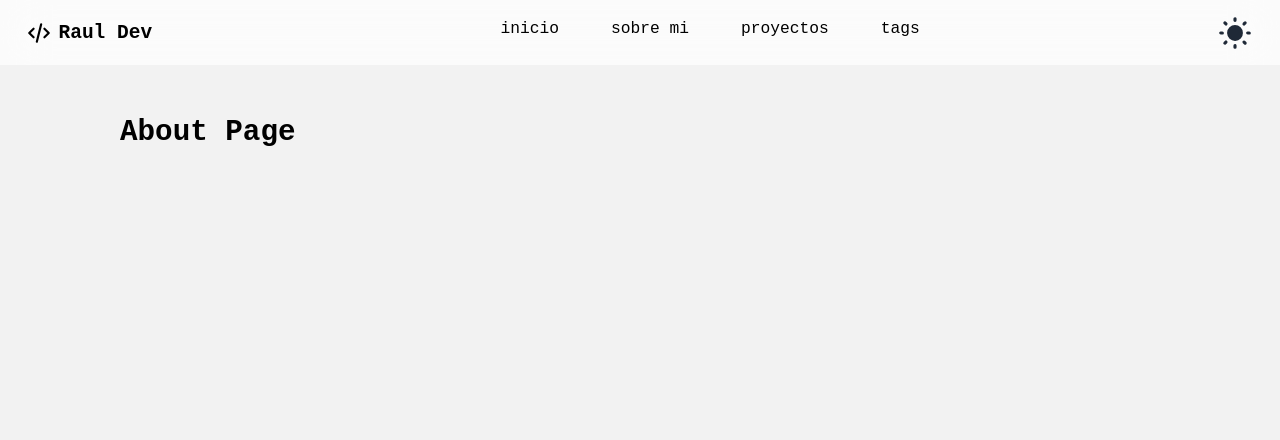
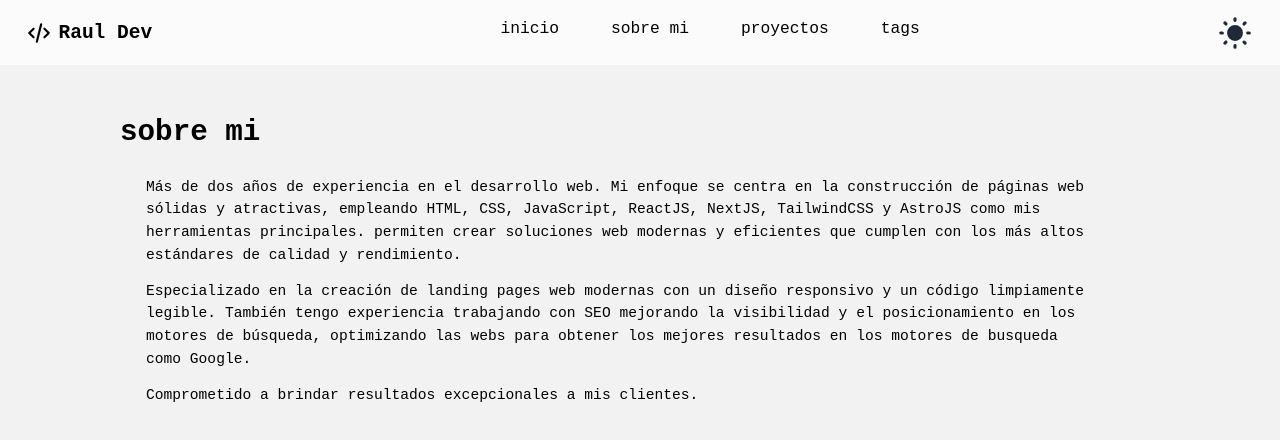
Before and after one commit to magoMercurio/next-portfolio-2024, a Next.js app: page /about in a window 1280 px wide. Shown: the top 440 px of the page. Built offline with nearby package versions, Linux system fonts and the light colour scheme.

Commit message:
date in about

```diff
--- a/src/app/about/page.jsx
+++ b/src/app/about/page.jsx
@@ -1,9 +1,30 @@
 
 
 export default function AboutPage() {
-    return (
-        <main>
-            <h1>About Page</h1>
-        </main>
-    )
+  return (
+    <main>
+      <h1>sobre mi</h1>
+
+      <article className="flex flex-col  mx-8 mt-8">
+        <p className=" mb-4">
+          Más de dos años de experiencia en el desarrollo web. Mi enfoque se
+          centra en la construcción de páginas web sólidas y atractivas,
+          empleando HTML, CSS, JavaScript, ReactJS, NextJS, TailwindCSS y
+          AstroJS como mis herramientas principales. permiten crear soluciones
+          web modernas y eficientes que cumplen con los más altos estándares de
+          calidad y rendimiento.
+        </p>
+        <p className=" mb-4">
+          Especializado en la creación de landing pages web modernas con un
+          diseño responsivo y un código limpiamente legible. También tengo
+          experiencia trabajando con SEO mejorando la visibilidad y el
+          posicionamiento en los motores de búsqueda, optimizando las webs para
+          obtener los mejores resultados en los motores de busqueda como Google.
+        </p>
+        <p className=" mb-4">
+          Comprometido a brindar resultados excepcionales a mis clientes.
+        </p>
+      </article>
+    </main>
+  );
 }
--- a/src/app/page.jsx
+++ b/src/app/page.jsx
@@ -4,8 +4,7 @@ import { Hero } from '@/components/ui/Hero'
 export default function Home() {
   return (
     <main>
-
-    <Hero />
+      <Hero />
     </main>
   );
 }
```
